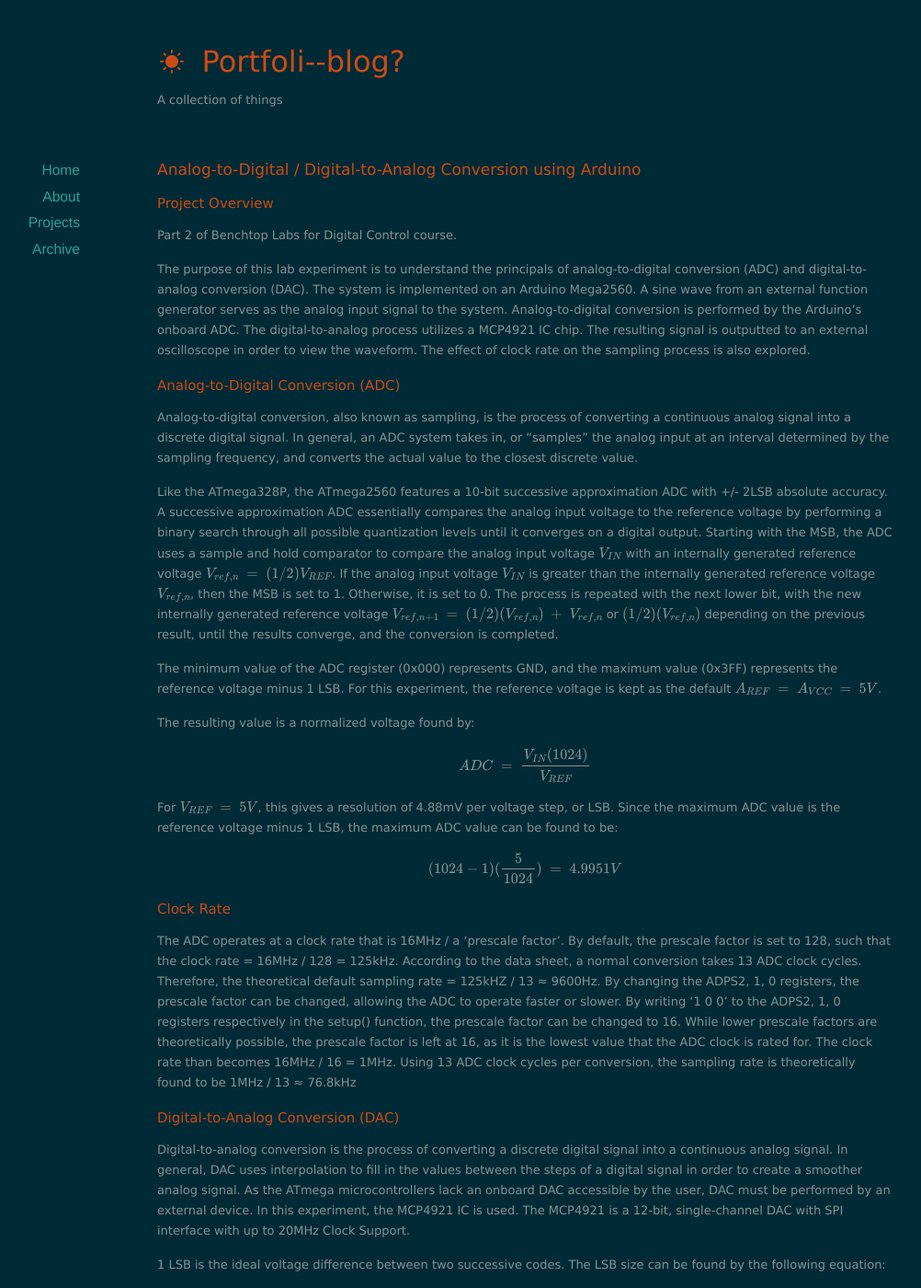
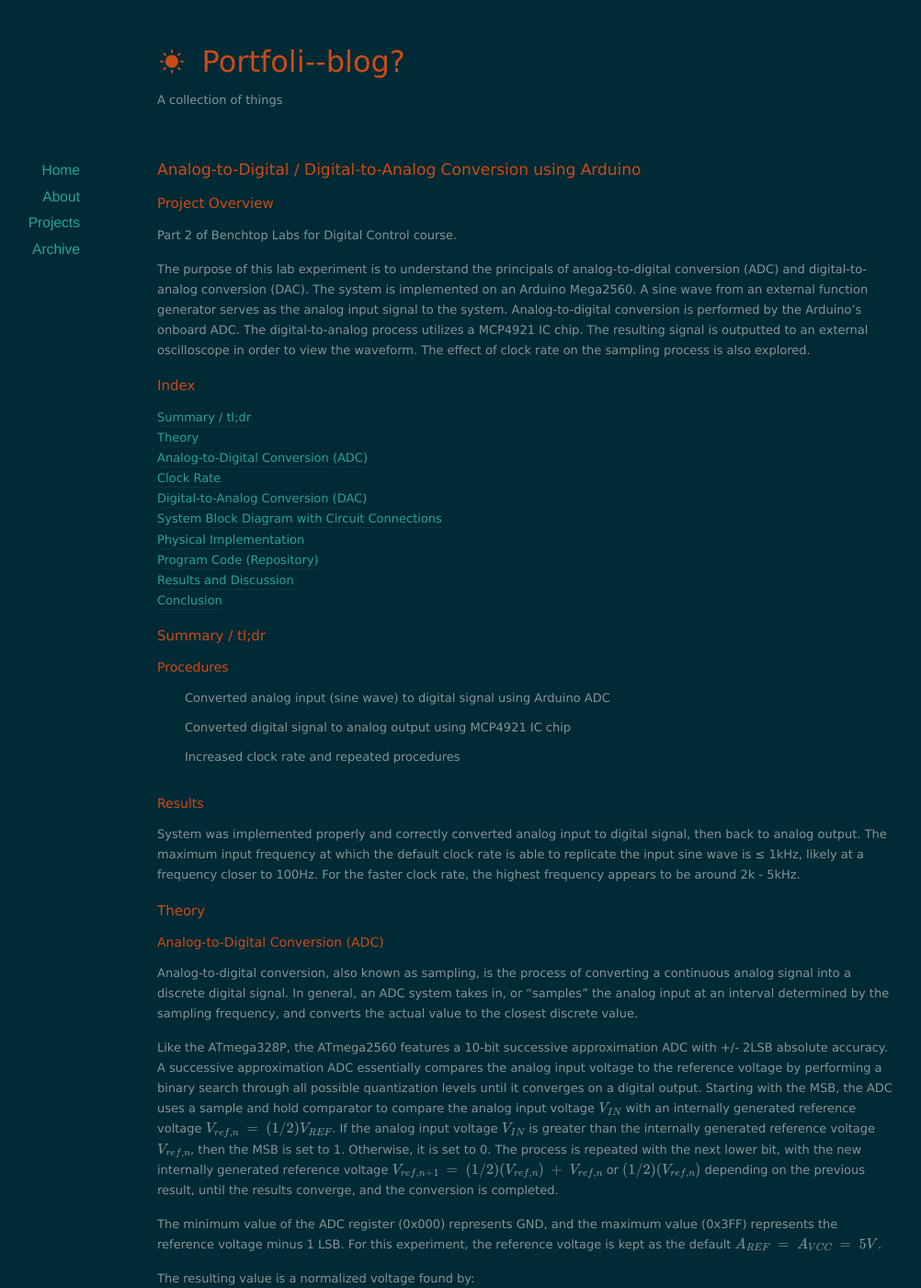
Before and after one commit to nolanschan/nolanschan.github.io, a Jekyll site: the page built from projects/adcdac/index.markdown, in a window 1280 px wide and 1400 px high. Shown: the whole window at 92% size, without its empty margins (69-1071 px from the left). Built offline with Jekyll 4.4.1, drawn with Linux system fonts in a browser that asks for light colours; nearby versions of some CDN libraries; formulas are drawn with MathJax 3.

Commit message:
Update index.markdown

```diff
--- a/projects/adcdac/index.markdown
+++ b/projects/adcdac/index.markdown
@@ -10,7 +10,32 @@ Part 2 of Benchtop Labs for Digital Control course.
 
 The purpose of this lab experiment is to understand the principals of analog-to-digital conversion (ADC) and digital-to-analog conversion (DAC). The system is implemented on an Arduino Mega2560. A sine wave from an external function generator serves as the analog input signal to the system. Analog-to-digital conversion is performed by the Arduino’s onboard ADC. The digital-to-analog process utilizes a MCP4921 IC chip. The resulting signal is outputted to an external oscilloscope in order to view the waveform. The effect of clock rate on the sampling process is also explored.
 
-## Analog-to-Digital Conversion (ADC) ##
+## Index ##
+
+[Summary / tl;dr](#summary--tldr) <br>
+[Theory](#theory) <br>
+  [Analog-to-Digital Conversion (ADC)](#analog-to-digital-conversion-adc) <br>
+  [Clock Rate](#clock-rate) <br>
+  [Digital-to-Analog Conversion (DAC)](#digital-to-analog-conversion-dac) <br>
+[System Block Diagram with Circuit Connections](#system-block-diagram-with-circuit-connections) <br>
+[Physical Implementation](#physical-implementation) <br>
+[Program Code (Repository)](https://github.com/nolanschan/Arduino-ADC-DAC) <br>
+[Results and Discussion](#results-and-discussion) <br>
+[Conclusion](#conclusion) <br>
+
+## Summary / tl;dr ##
+
+### Procedures ###
+  - Converted analog input (sine wave) to digital signal using Arduino ADC
+  - Converted digital signal to analog output using MCP4921 IC chip
+  - Increased clock rate and repeated procedures
+
+### Results ###
+System was implemented properly and correctly converted analog input to digital signal, then back to analog output. The maximum input frequency at which the default clock rate is able to replicate the input sine wave is ≤ 1kHz, likely at a frequency closer to 100Hz. For the faster clock rate, the highest frequency appears to be around 2k - 5kHz.
+
+## Theory ##
+
+### Analog-to-Digital Conversion (ADC) ###
 
 Analog-to-digital conversion, also known as sampling, is the process of converting a continuous analog signal into a discrete digital signal. In general, an ADC system takes in, or “samples” the analog input at an interval determined by the sampling frequency, and converts the actual value to the closest discrete value.
 
@@ -27,11 +52,11 @@ For $$V_{REF}\ =\ 5V$$, this gives a resolution of 4.88mV per voltage step, or L
 
 $$(1024 - 1)(\frac{5}{1024})\ =\ 4.9951V$$
 
-## Clock Rate ##
+### Clock Rate ###
 
 The ADC operates at a clock rate that is 16MHz / a ‘prescale factor’. By default, the prescale factor is set to 128, such that the clock rate = 16MHz / 128 = 125kHz. According to the data sheet, a normal conversion takes 13 ADC clock cycles. Therefore, the theoretical default sampling rate = 125kHZ / 13 ≈ 9600Hz. By changing the ADPS2, 1, 0 registers, the prescale factor can be changed, allowing the ADC to operate faster or slower. By writing ‘1 0 0’ to the ADPS2, 1, 0 registers respectively in the setup() function, the prescale factor can be changed to 16. While lower prescale factors are theoretically possible, the prescale factor is left at 16, as it is the lowest value that the ADC clock is rated for. The clock rate than becomes 16MHz / 16 = 1MHz. Using 13 ADC clock cycles per conversion, the sampling rate is theoretically found to be 1MHz / 13 ≈ 76.8kHz
 
-## Digital-to-Analog Conversion (DAC) ##
+### Digital-to-Analog Conversion (DAC) ###
 
 Digital-to-analog conversion is the process of converting a discrete digital signal into a continuous analog signal. In general, DAC uses interpolation to fill in the values between the steps of a digital signal in order to create a smoother analog signal. As the ATmega microcontrollers lack an onboard DAC accessible by the user, DAC must be performed by an external device. In this experiment, the MCP4921 IC is used. The MCP4921 is a 12-bit, single-channel DAC with SPI interface with up to 20MHz Clock Support.
 
```
